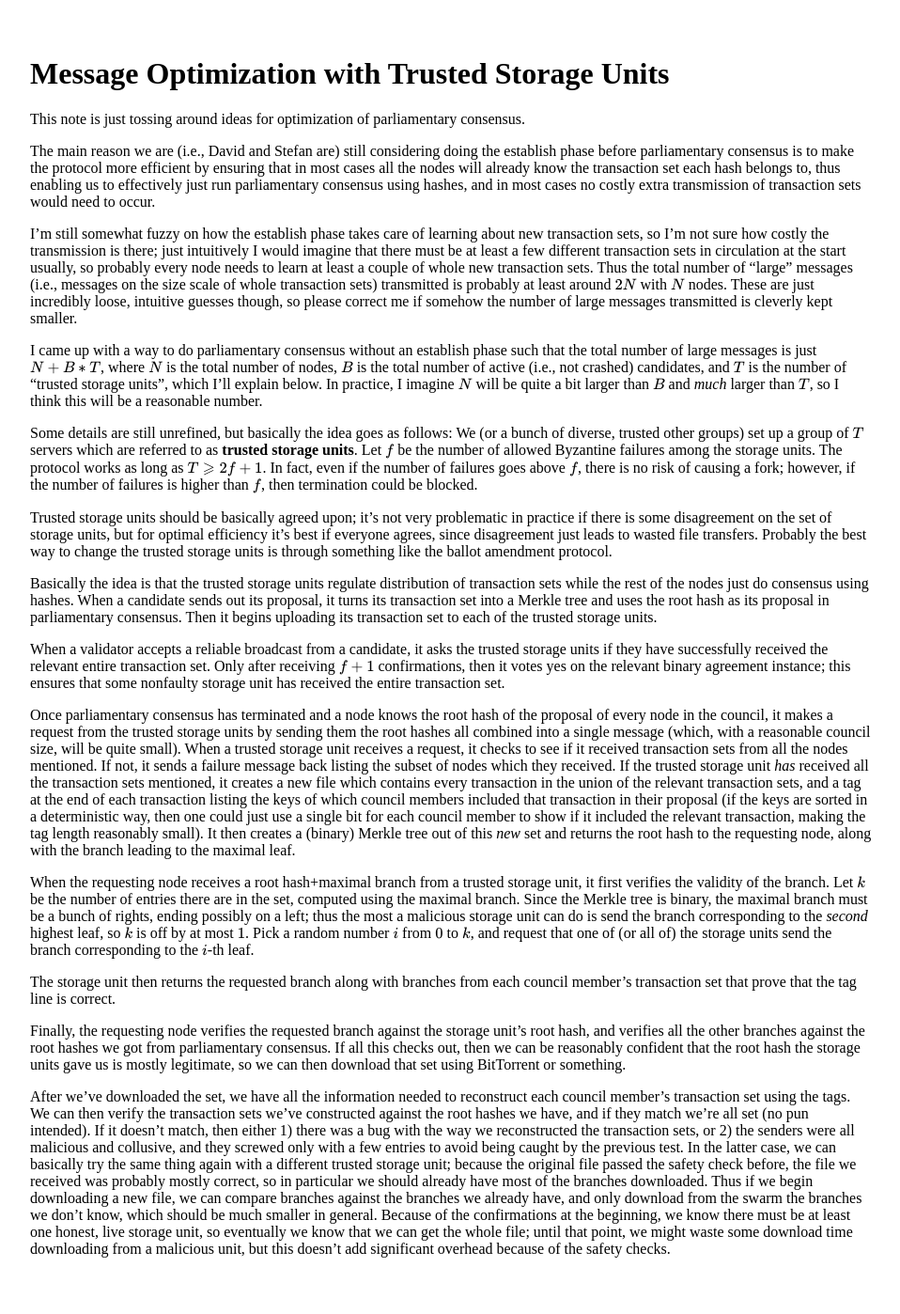
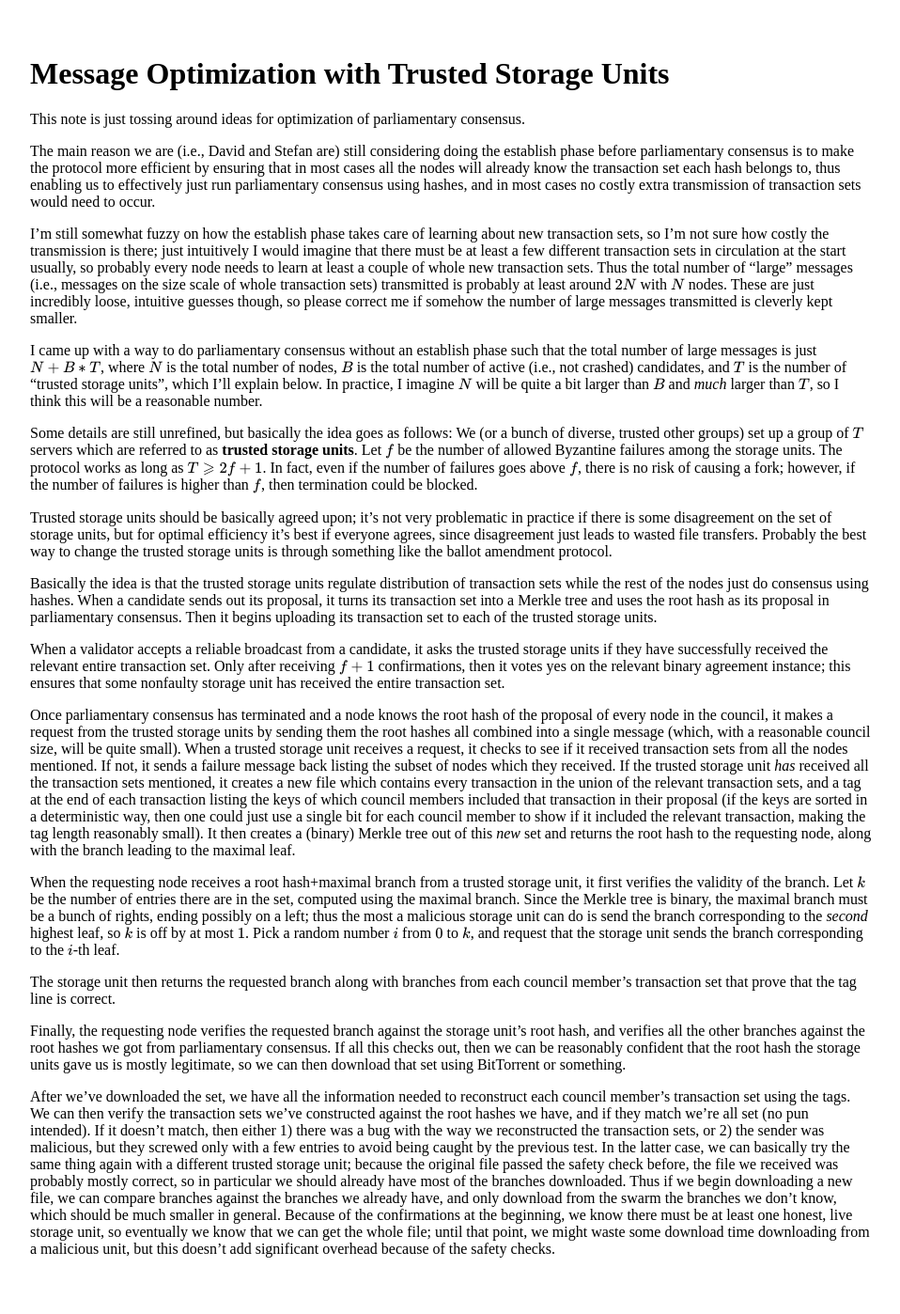
Before and after one commit to ChronusZ/chronusz.github.io, a Jekyll site: the page built from _posts/2017-07-24-trusted-storage-units.md, in a window 1280 px wide. Shown: the whole page at 94% size, without its empty margins (160-1118 px from the left). Built offline with Jekyll 4.4.1, drawn with Linux system fonts in a browser that asks for light colours; formulas are drawn with MathJax 3.

Commit message:
Update 2017-07-24-trusted-storage-units.md

```diff
--- a/_posts/2017-07-24-trusted-storage-units.md
+++ b/_posts/2017-07-24-trusted-storage-units.md
@@ -25,10 +25,10 @@ When a validator accepts a reliable broadcast from a candidate, it asks the trus
 
 Once parliamentary consensus has terminated and a node knows the root hash of the proposal of every node in the council, it makes a request from the trusted storage units by sending them the root hashes all combined into a single message (which, with a reasonable council size, will be quite small). When a trusted storage unit receives a request, it checks to see if it received transaction sets from all the nodes mentioned. If not, it sends a failure message back listing the subset of nodes which they received. If the trusted storage unit *has* received all the transaction sets mentioned, it creates a new file which contains every transaction in the union of the relevant transaction sets, and a tag at the end of each transaction listing the keys of which council members included that transaction in their proposal (if the keys are sorted in a deterministic way, then one could just use a single bit for each council member to show if it included the relevant transaction, making the tag length reasonably small). It then creates a (binary) Merkle tree out of this *new* set and returns the root hash to the requesting node, along with the branch leading to the maximal leaf.
 
-When the requesting node receives a root hash+maximal branch from a trusted storage unit, it first verifies the validity of the branch. Let $$k$$ be the number of entries there are in the set, computed using the maximal branch. Since the Merkle tree is binary, the maximal branch must be a bunch of rights, ending possibly on a left; thus the most a malicious storage unit can do is send the branch corresponding to the *second* highest leaf, so $$k$$ is off by at most $$1$$. Pick a random number $$i$$ from $$0$$ to $$k$$, and request that one of (or all of) the storage units send the branch corresponding to the $$i$$-th leaf.
+When the requesting node receives a root hash+maximal branch from a trusted storage unit, it first verifies the validity of the branch. Let $$k$$ be the number of entries there are in the set, computed using the maximal branch. Since the Merkle tree is binary, the maximal branch must be a bunch of rights, ending possibly on a left; thus the most a malicious storage unit can do is send the branch corresponding to the *second* highest leaf, so $$k$$ is off by at most $$1$$. Pick a random number $$i$$ from $$0$$ to $$k$$, and request that the storage unit sends the branch corresponding to the $$i$$-th leaf.
 
 The storage unit then returns the requested branch along with branches from each council member's transaction set that prove that the tag line is correct.
 
 Finally, the requesting node verifies the requested branch against the storage unit's root hash, and verifies all the other branches against the root hashes we got from parliamentary consensus. If all this checks out, then we can be reasonably confident that the root hash the storage units gave us is mostly legitimate, so we can then download that set using BitTorrent or something.
 
-After we've downloaded the set, we have all the information needed to reconstruct each council member's transaction set using the tags. We can then verify the transaction sets we've constructed against the root hashes we have, and if they match we're all set (no pun intended). If it doesn't match, then either 1) there was a bug with the way we reconstructed the transaction sets, or 2) the senders were all malicious and collusive, and they screwed only with a few entries to avoid being caught by the previous test. In the latter case, we can basically try the same thing again with a different trusted storage unit; because the original file passed the safety check before, the file we received was probably mostly correct, so in particular we should already have most of the branches downloaded. Thus if we begin downloading a new file, we can compare branches against the branches we already have, and only download from the swarm the branches we don't know, which should be much smaller in general. Because of the confirmations at the beginning, we know there must be at least one honest, live storage unit, so eventually we know that we can get the whole file; until that point, we might waste some download time downloading from a malicious unit, but this doesn't add significant overhead because of the safety checks.
+After we've downloaded the set, we have all the information needed to reconstruct each council member's transaction set using the tags. We can then verify the transaction sets we've constructed against the root hashes we have, and if they match we're all set (no pun intended). If it doesn't match, then either 1) there was a bug with the way we reconstructed the transaction sets, or 2) the sender was malicious, but they screwed only with a few entries to avoid being caught by the previous test. In the latter case, we can basically try the same thing again with a different trusted storage unit; because the original file passed the safety check before, the file we received was probably mostly correct, so in particular we should already have most of the branches downloaded. Thus if we begin downloading a new file, we can compare branches against the branches we already have, and only download from the swarm the branches we don't know, which should be much smaller in general. Because of the confirmations at the beginning, we know there must be at least one honest, live storage unit, so eventually we know that we can get the whole file; until that point, we might waste some download time downloading from a malicious unit, but this doesn't add significant overhead because of the safety checks.
```
